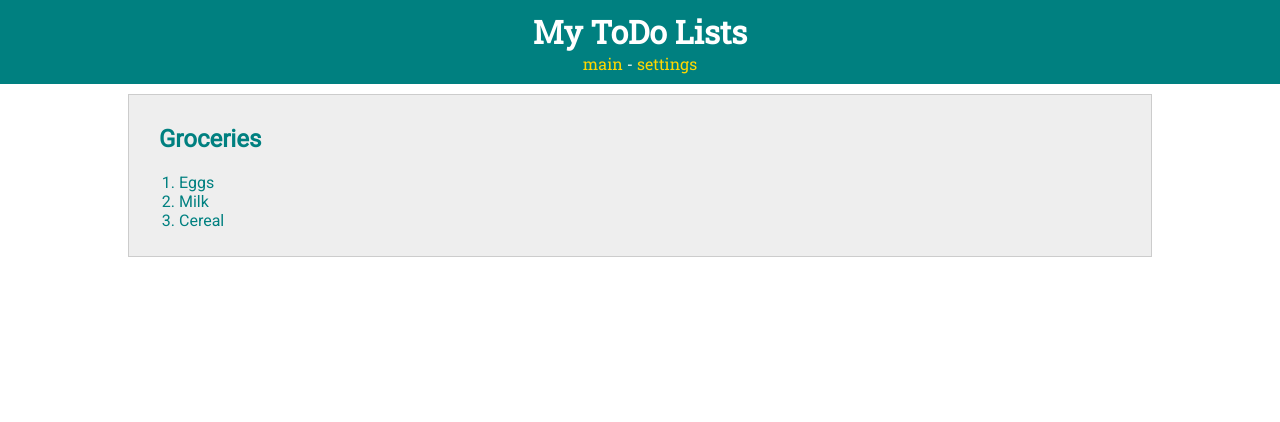
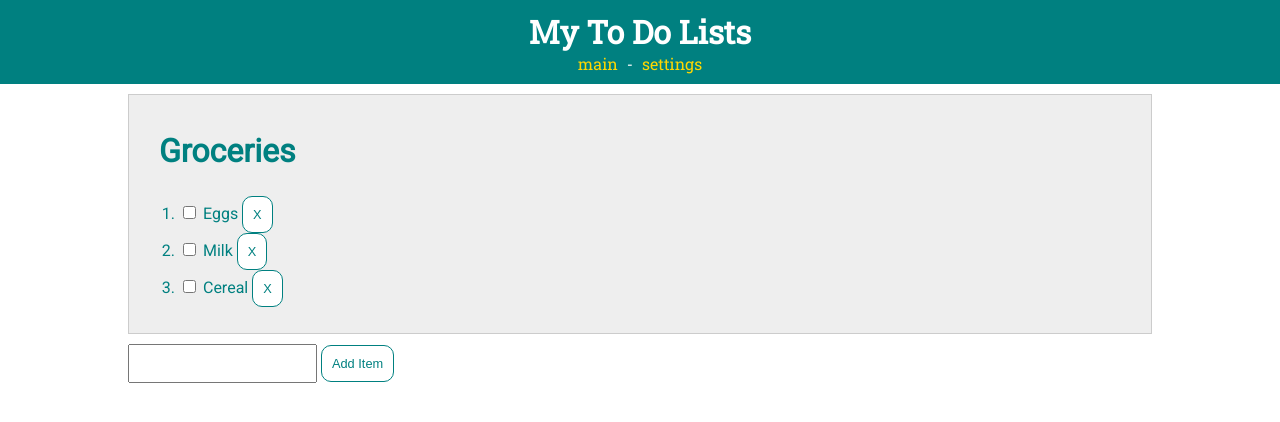
Before and after one commit to sorchosk/sorchosk.github.io, a plain HTML site: page week5a_lab/list.html in a window 1280 px wide. Drawn offline with Linux system fonts and the light colour scheme.

Commit message:
Completed 5b Javascript

```diff
--- a/week5a_lab/list.html
+++ b/week5a_lab/list.html
@@ -1,8 +1,7 @@
 <!DOCTYPE html>
 <html>
 <head>
-		<title>ToDo App</title>
-        <meta charset="UTF-8">
+    <title>To Do App</title>
     <!-- styles -->
     <link rel="stylesheet" type="text/css" href="style.css">
     <!-- fonts -->
@@ -10,26 +9,40 @@
     <!-- javascript -->
     <script src="main.js" type="text/javascript"></script>
 </head>
+
 <body>
+    <div id="container">
         <header>
-			<h1>My ToDo Lists</h1>
+            <h1>My To Do Lists</h1>
             <nav>
                 <a href="index.html">main</a> -
-				<a href="settings.html">settings</a>
+                <a href="index.html">settings</a>
             </nav>
         </header>
 
         <div id="todo-lists">
             <div class="list">
                 <h2 class="list-title">Groceries</h2>
-                <ol>
-                    <li>Eggs</li>
-                    <li>Milk</li>
-                    <li>Cereal</li>
+                <ol id="grocery-list">
+					<li>
+						<input type="checkbox" class="complete-item" onclick="completeListItem(this)">
+						Eggs
+						<button class="delete-item" onclick="deleteListItem(this.parentNode)">X</button></li>
+					<li>
+						<input type="checkbox" class="complete-item" onclick="completeListItem(this)">
+						Milk
+						<button class="delete-item" onclick="deleteListItem(this.parentNode)">X</button></li>
+					<li>
+						<input type="checkbox" class="complete-item" onclick="completeListItem(this)">
+						Cereal
+						<button class="delete-item" onclick="deleteListItem(this.parentNode)">X</button></li>
                 </ol>
 
             </div>
+            <input id="new-list-item" type="text"></input>
+            <button onclick="addListItem()">Add Item</button>
         </div>
+    </div>
+</body>
 
-	</body>
 </html>
--- a/week5a_lab/main.js
+++ b/week5a_lab/main.js
@@ -1,4 +1,27 @@
 function addNewList() {
-    alert('hello world alert!');
-    console.log('hello world console');
+    alert('hello world!');
 }
+
+function addListItem() {
+    const list = document.getElementById("grocery-list");
+    const itemInput = document.getElementById("new-list-item");
+    const newItem = document.createElement("li");
+
+    newItem.appendChild(document.createTextNode(itemInput.value));
+    list.appendChild(newItem);
+}
+
+function deleteListItem(item) {
+    // remove li element (item) from ol element (item.parentNode)
+     item.parentNode.removeChild(item);
+}
+
+function completeListItem(item) {
+    if (item.checked) { // true if the input checkbox is checked
+        item.parentNode.style.textDecoration = "line-through";
+        // in css, this would be: "text-decoration: line-through"
+    } else {
+        item.parentNode.style.textDecoration = "none";
+        // in css, this would be: "text-decoration: none"
+    }
+}
--- a/week5a_lab/style.css
+++ b/week5a_lab/style.css
@@ -1,31 +1,23 @@
-header {
-	text-align: center;
-}
-
-#todo-lists {
-    margin: 0 auto;
-    width: 80%;
-}
-
 body {
     margin: 0;
-	color: teal;
-	font-family: 'Roboto', sans-serif;
+    font-family: 'Roboto', sans-serif;
+    color: teal;
 }
 
 /*********** HEADER ************/
 
 header {
+    font-family: 'Roboto Slab', serif;
+    background-color: teal;
+    color: white;
+    padding: 10px;
     text-align: center;
-    padding: 10px;
-    background-color: teal;
-	color: white;
-	font-family: 'Roboto Slab', serif;
 }
 
 header a {
     color: gold;
     text-decoration: none;
+    padding: 5px;
 }
 
 h1 {
@@ -33,24 +25,41 @@ h1 {
 }
 
 /*********** LISTS ************/
+
 #todo-lists {
     margin: 0 auto;
+    padding-top: 10px;
     width: 80%;
-    padding-top: 10px;
 }
 
 .list {
+    background-color: #eee;
+    border: 1px solid #ccc;
     padding: 10px;
     margin-bottom: 10px;
-    background-color: #eeeeee;
-    border: 1px solid #cccccc;
 }
 
 .list a {
+    text-decoration: none;
     color: teal;
-    text-decoration: none;
 }
 
 .list-title {
+    font-size: 2em;
+    font-weight: bold;
     margin-left: 20px;
 }
+
+button {
+    border-radius: 10px;
+    background-color: white;
+    border: 1px solid teal;
+    padding: 10px;
+    color: teal;
+    font-size: 0.8em;
+}
+
+input {
+    padding: 10px;
+    font-size: 0.8em;
+}
```
Also changed, not shown: week5a_lab/index.html (+11 -9 lines). Lines whose indentation alone changed are shown as unchanged.
